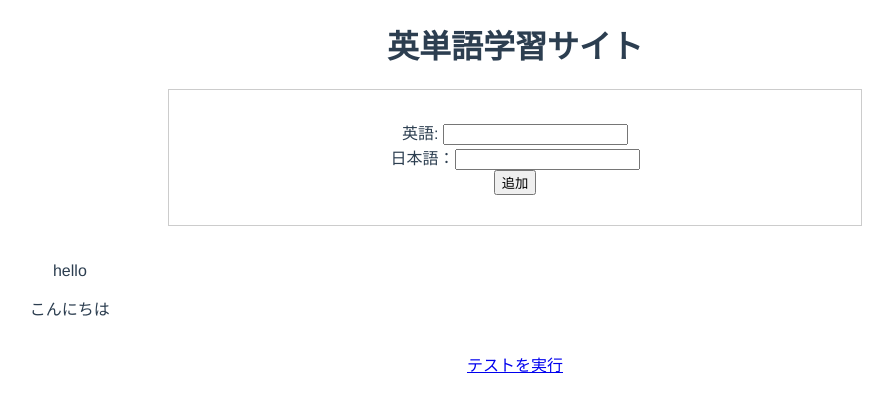
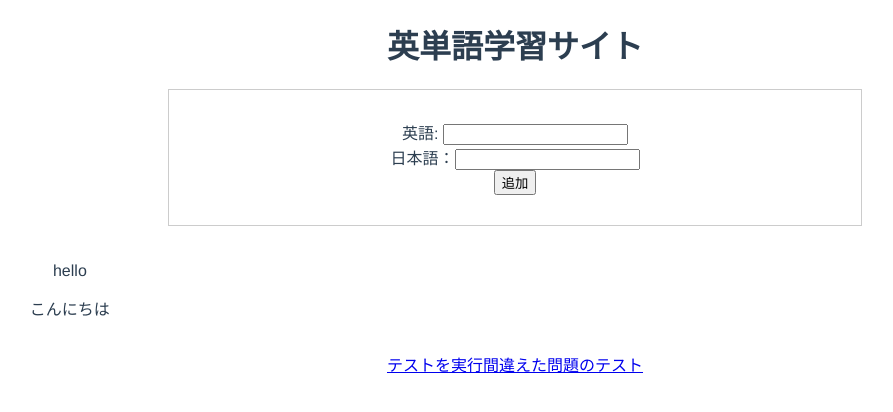
Before and after one commit to nysdin/FlashCard, a Vue app: page / in a window 1280 px wide. Shown: the top 412 px of the page, without its empty margins (125-1018 px from the left). Built offline with nearby package versions, Linux system fonts and the light colour scheme.

Commit message:
変数名の間違い、タイポを修正

```diff
--- a/src/views/Home.vue
+++ b/src/views/Home.vue
@@ -11,7 +11,7 @@
     <CardList />
 
     <router-link to="/test">テストを実行</router-link>
-    <router-link to="/wrong-test"></router-link>
+    <router-link to="/wrong-test">間違えた問題のテスト</router-link>
   </div>
 </template>
 
--- a/src/views/WrongTest.vue
+++ b/src/views/WrongTest.vue
@@ -22,18 +22,18 @@ export default {
     },
     computed: {
         quize(){
-            return this.$store.state.wrongCards[quizeNumber]
+            return this.$store.state.wrongCards[this.quizeNumber]
         }
     },
     methods: {
-        anserQuize(quize){
+        answerQuize(quize){
             //正解したら正答数を加算
             if(this.english === this.quize.english){
                 this.correctNumber += 1
             }
             //質問が終わったら結果画面に遷移
             if(this.quizeNumber === this.$store.state.wrongCards.length - 1){
-                this.$router.push({ name: 'result', params: { count: this.quizeNumber } })
+                this.$router.push({ name: 'result', params: { count: this.correctNumber } })
             }
             this.quizeNumber += 1
             this.english = ''
```
